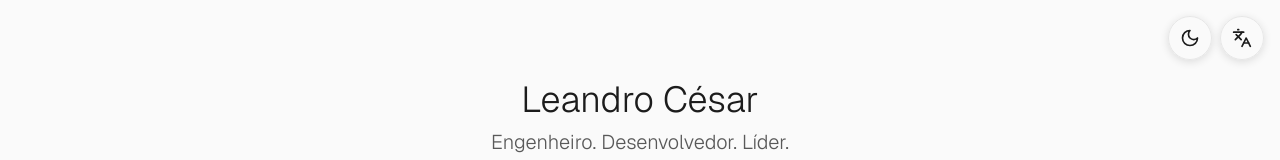
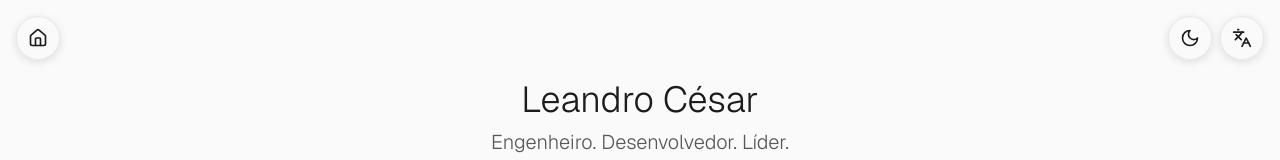
Before and after one commit to leandcesar/cv, a Next.js app: page / in a window 1280 px wide. Both pictures are taken after a click on the button 550 px from the left and 562 px from the top of the page. Shown: the top 160 px of the page. Built offline with nearby package versions, Linux system fonts and the light colour scheme.

Commit message:
feat: add home button for navigation

```diff
--- a/components/cv.tsx
+++ b/components/cv.tsx
@@ -92,7 +92,7 @@ function CVContent() {
         onToggleLanguage={toggleLanguage}
       />
       {showResume ? (
-        <Resume content={content} />
+        <Resume content={content} onHome={() => setShowResume(false)} />
       ) : (
         <main className="min-h-screen flex items-center justify-center px-4 py-12">
           <KBarCommand />
@@ -144,12 +144,29 @@ function ThemeLanguageControls({
   );
 }
 
-function Resume({ content }: { content: Content }) {
+function Resume({
+  content,
+  onHome,
+}: {
+  content: Content;
+  onHome: () => void;
+}) {
   return (
     <main
       id="cv"
       className="min-h-screen max-w-2xl mx-auto px-4 py-12 md:py-20"
     >
+      <div className="fixed left-4 top-4 z-40 flex items-center hide-for-pdf">
+        <button
+          type="button"
+          onClick={onHome}
+          aria-label={content.homeButton}
+          title={content.homeButton}
+          className="button flex h-11 w-11 shrink-0 items-center justify-center rounded-full p-0 text-foreground [&>svg]:h-5 [&>svg]:w-5"
+        >
+          {Icons.Home}
+        </button>
+      </div>
       <PDFDownloadButton />
       <KBarCommand />
       <KBarCommandResults />
--- a/locales/en.tsx
+++ b/locales/en.tsx
@@ -81,9 +81,9 @@ export const en: Content = {
       section: "Education",
       paragraph: [
         {
-          title: "Graduation in Control and Automation Engineering",
-          subtitle: "UNIFEI (Federal University of Itajubá)",
-          subtitleUrl: "https://www.unifei.edu.br/",
+          title: "UNIFEI (Federal University of Itajubá)",
+          subtitle: "Graduation in Control and Automation Engineering",
+          titleUrl: "https://www.unifei.edu.br/",
           period: "Jan 2016 - Dec 2020",
         },
       ],
--- a/locales/pt.tsx
+++ b/locales/pt.tsx
@@ -81,9 +81,9 @@ export const pt: Content = {
       section: "Formação",
       paragraph: [
         {
-          title: "Graduação em Engenharia de Controle e Automação",
-          subtitle: "UNIFEI (Universidade Federal de Itajubá)",
-          subtitleUrl: "https://www.unifei.edu.br/",
+          title: "UNIFEI (Universidade Federal de Itajubá)",
+          subtitle: "Graduação em Engenharia de Controle e Automação",
+          titleUrl: "https://www.unifei.edu.br/",
           period: "Jan de 2016 - Dez de 2020",
         },
       ],
```
